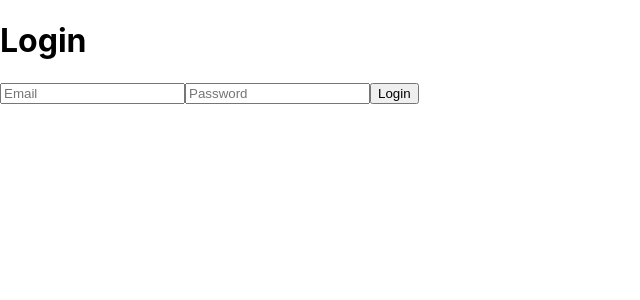
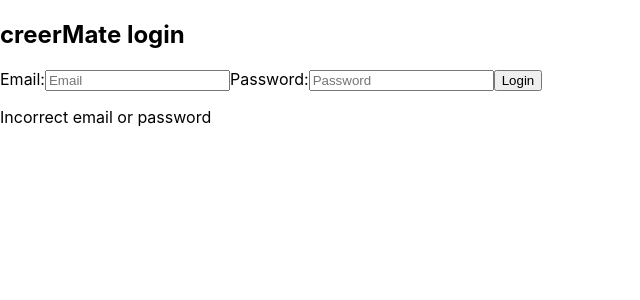
Before and after one commit to skylar-he-au/careermate-web, a React (Create React App) app: page / in a window 1280 px wide. Both pictures are taken after a click on the button "Login". Shown: the top 300 px of the page, without its empty margins (0-640 px from the left). Built offline with nearby package versions, Linux system fonts and the light colour scheme.

Commit message:
add login

```diff
--- a/package.json
+++ b/package.json
@@ -1,6 +1,6 @@
 {
   "name": "careermate",
-  "version": "0.1.0",
+  "version": "1.0.0",
   "private": true,
   "dependencies": {
     "@testing-library/dom": "^10.4.1",
@@ -9,6 +9,7 @@
     "@testing-library/user-event": "^13.5.0",
     "react": "^19.2.7",
     "react-dom": "^19.2.7",
+    "react-router-dom": "^7.18.1",
     "react-scripts": "5.0.1",
     "web-vitals": "^2.1.4"
   },
--- a/src/pages/login/Index.jsx
+++ b/src/pages/login/Index.jsx
@@ -1,12 +1,104 @@
+import React, { useState, useEffect, useRef } from 'react';
 import './Index.css';
 
 function Login() {
+    const [email, setEmail] = useState('');
+    const [password, setPassword] = useState('');
+    const [emailError, setEmailError] = useState('');
+    const [passwordError, setPasswordError] = useState('');
+    const [status, setStatus] = useState('idle');
+    const [error, setError] = useState('');
+
+    function emailChange(e) {
+        const value = e.target.value;
+        setEmail(value);
+
+        if (!value.trim()) {
+            setEmailError('Email is required');
+        } else if (!/^[^\s@]+@[^\s@]+\.[^\s@]+$/.test(value)) {
+            setEmailError('Invalid email format');
+        } else if (value.length > 50) {
+            setEmailError('Email must be less than 50 characters');
+        } else {
+            setEmailError('');
+        }
+    }
+
+    function passwordChange(e) {
+        const value = e.target.value;
+        setPassword(value);
+
+        if (!value.trim()) {
+            setPasswordError('Password is required');
+        } else if (value.length < 6) {
+            setPasswordError('Password must be at least 6 characters');
+        } else if (value.length > 20) {
+            setPasswordError('Password must be less than 20 characters')
+        } else {
+            setPasswordError('');
+        }
+    }
+
+    function mockLogin(email, password) {
+        return new Promise((resolve, reject) => {
+            setTimeout(() => {
+                if (
+                    email === "test@test.com" &&
+                    password === "123456"
+                ) {
+                    resolve('Login success');
+                }
+                else {
+                    reject(
+                        new Error("Incorrect email or password")
+                    );
+                }
+            }, 1000);
+        });
+    }
+
+    async function handleLogin() {
+        setError("");
+        setStatus("loading");
+        try {
+            const message = await mockLogin(email, password);
+            setStatus(message);
+        }
+        catch (err) {
+            setStatus("error");
+            setError(err.message);
+        }
+    }
+
     return (
-        <div className="login-page">
-            <h1>Login</h1>
-            <input type="email" placeholder="Email" />
-            <input type="password" placeholder="Password" />
-            <button>Login</button>
+        <div className="login-container">
+            <div className="formcontainer">
+                <h2>creerMate login</h2>
+                <label htmlFor="email">Email:</label>
+                <input
+                    id="email"
+                    type="email"
+                    placeholder="Email"
+                    value={email}
+                    onChange={emailChange}
+                />
+                {emailError && <p className="error-massage">{emailError}</p>}
+                <label htmlFor="password">Password:</label>
+                <input
+                    id="password"
+                    type="password"
+                    placeholder="Password"
+                    value={password}
+                    onChange={passwordChange}
+                />
+                {passwordError && <p className='error-massage'>{passwordError}</p>}
+
+                <button onClick={handleLogin}>
+                    {status === "loading" ? "Logging in..." : "Login"}
+                </button>
+                {status === "error" && <p className="error-message">{error}</p>}
+                {status === "Login success" && <p className="success-massage">Login Success</p>}
+            </div>
         </div>
     );
 }
```
Also changed, not shown: 1 other file (tests, documents, lock files or other folders).
